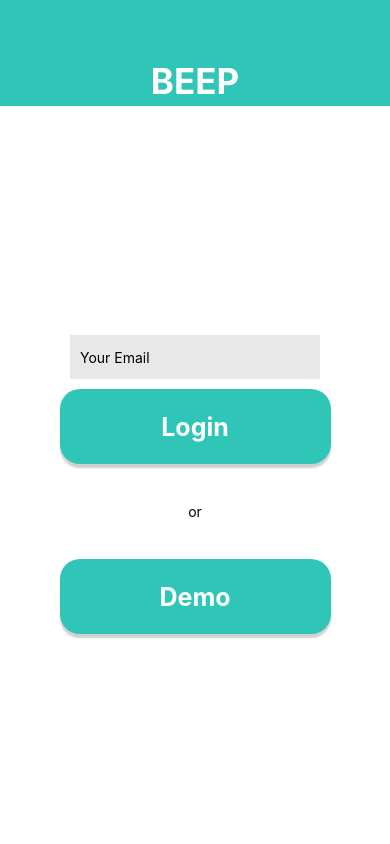
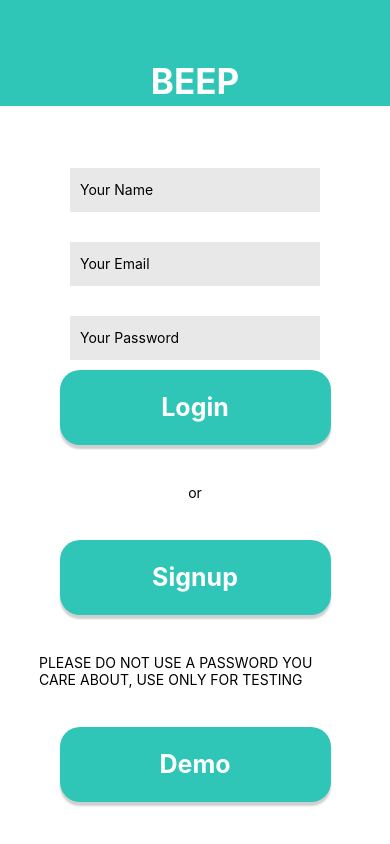
Before and after one commit to etzwang/FrontendFreshFoodies, a React Native app: screen /Login in a window 390 px wide. Built offline with nearby package versions, Linux system fonts and the light colour scheme.

Commit message:
testing login/signup api

```diff
--- a/pages/HomeScreen.js
+++ b/pages/HomeScreen.js
@@ -2,6 +2,7 @@ import { createBottomTabNavigator } from "@react-navigation/bottom-tabs";
 import InventoryScreen from './InventoryScreen';
 import HouseBasketScreen from './HouseBasketScreen';
 import ScanReceiptScreen from "./ScanReceiptScreen";
+import LogoutScreen from "./LogoutScreen";
 import { AntDesign, FontAwesome5, MaterialCommunityIcons } from '@expo/vector-icons';
 
 
@@ -53,6 +54,17 @@ const HomeScreen = () => {
           ),
         }}
       />
+      <Tab.Screen
+        name="Logout"
+        component={LogoutScreen}
+        options={{
+          tabBarLabel: '',
+          tabBarShowLabel: false,
+          tabBarIcon: ({ color }) => (
+            <FontAwesome5 name="user" color={color} size={30} />
+          ),
+        }}
+      />
     </Tab.Navigator>
   );
 }
--- /dev/null
+++ b/pages/LogoutScreen.js
@@ -0,0 +1,49 @@
+import * as React from "react";
+import { View, Text, StyleSheet } from "react-native";
+import Button from "./components/Button.js";
+import AsyncStorage from '@react-native-async-storage/async-storage';
+import { useNavigation } from "@react-navigation/native";
+
+const LogoutScreen = () => {
+  const navigation = useNavigation();
+
+  const logout = () => {
+    AsyncStorage.removeItem("user_email")
+    navigation.push("Login")
+  }
+
+  return (
+    <View style={styles.page}>
+      <Text style={styles.title}>Account</Text>
+      <View style={styles.form}>
+        <Button onPress={logout} title="Logout" color="#2FC6B7" />
+      </View>
+    </View>
+  );
+};
+
+const styles = StyleSheet.create({
+  page: {
+    flex: 1,
+    justifyContent: "flex-end",
+    alignItems: "center",
+    backgroundColor: "#2FC6B7"
+  },
+  title: {
+    color: "#FFFFFF",
+    fontWeight: 'bold',
+    fontSize: 35,
+    paddingBottom: "1%",
+  },
+  form: {
+    width: "100%",
+    height: "87.5%",
+    alignItems: "center",
+    justifyContent: "center",
+    borderTopEndRadius: 35,
+    borderTopStartRadius: 35,
+    backgroundColor: "#FFFFFF"
+  },
+});
+
+export default LogoutScreen;
--- a/pages/login/LoginScreen.js
+++ b/pages/login/LoginScreen.js
@@ -5,16 +5,90 @@ import { useNavigation } from "@react-navigation/native";
 import AsyncStorage from '@react-native-async-storage/async-storage';
 
 const LoginScreen = () => {
+  const [userName, setUserName] = useState(null)
   const [userEmail, setUserEmail] = useState(null)
+  const [userPassword, setUserPassword] = useState(null)
   const navigation = useNavigation();
 
-  const login = () => {
+  const verifyFields = async () => {
+    if (userName == null) {
+      alert("Please enter a name.")
+      return;
+    }
     if (userEmail == null) {
       alert("Please enter an email.")
       return;
     }
-    AsyncStorage.setItem('user_email', userEmail);
-    navigation.navigate("Home")
+    if (userPassword == null) {
+      alert("Please enter a password.")
+      return
+    }
+    // AsyncStorage.setItem('user_email', userEmail);
+    // AsyncStorage.setItem('user_email', userPassword);
+    // navigation.navigate("Home")
+  }
+
+  const sendLoginRequest = async () => {
+    await verifyFields();
+    // try to login with the given email + password
+    console.log("making login request");
+
+    var body = {
+      email: userEmail
+    }
+    var requestOptions = {
+      method: 'POST',
+      headers: {
+        "Content-Type": "application/json"
+      },
+      body: JSON.stringify(body)
+    };
+
+    console.log("request: " + JSON.stringify(requestOptions))
+
+    var response;
+    try {
+      response = await fetch("https://looking-glass-api.herokuapp.com/api/login", requestOptions)
+      console.log("response: " + JSON.stringify(response))
+    } catch (e) {
+      console.log('error', error.message)
+    }
+
+    if (response.status != 200) {
+      console.log("login failed")
+    }
+  }
+
+  const sendSignupRequest = async () => {
+    await verifyFields();
+    console.log("making signup request");
+
+    var body = {
+      name: userName,
+      email: userEmail,
+      password: userPassword
+    }
+    var requestOptions = {
+      method: 'POST',
+      headers: {
+        "Content-Type": "application/json"
+      },
+      body: JSON.stringify(body)
+    };
+
+    console.log("request: " + JSON.stringify(requestOptions))
+
+    var response;
+    try {
+      response = await fetch("https://looking-glass-api.herokuapp.com/api/signup", requestOptions)
+      console.log("response: " + JSON.stringify(response))
+    } catch (e) {
+      console.log('error', error.message)
+    }
+
+    if (response.status != 200) {
+      console.log("login failed")
+    }
   }
 
   return (
@@ -22,17 +96,35 @@ const LoginScreen = () => {
     <Text style={styles.title}>BEEP</Text>
     <View style={styles.form}>
       <TextInput
+        value={userName}
+        onChangeText={(userName) => setUserName(userName)}
+        placeholder={'Your Name'}
+        style={styles.input}
+      />
+      <TextInput
         value={userEmail}
         onChangeText={(userEmail) => setUserEmail(userEmail)}
         placeholder={'Your Email'}
         style={styles.input}
       />
+      <TextInput
+        value={userPassword}
+        onChangeText={(userPassword) => setUserPassword(userPassword)}
+        placeholder={'Your Password'}
+        style={styles.input}
+      />
       <Button
-        onPress={login}
+        onPress={sendLoginRequest}
         title="Login"
         color="#2FC6B7"
       />
       <Text style={{ padding: "10%" }}>or</Text>
+      <Button
+        onPress={sendSignupRequest}
+        title="Signup"
+        color="#2FC6B7"
+      />
+      <Text style={{ padding: "10%" }}>PLEASE DO NOT USE A PASSWORD YOU CARE ABOUT, USE ONLY FOR TESTING</Text>
       <Button
         onPress={() => navigation.navigate("Home")}
         title="Demo"
--- a/pages/receipt/EditReceiptPhotoScreen.js
+++ b/pages/receipt/EditReceiptPhotoScreen.js
@@ -5,13 +5,13 @@ import { Camera, CameraType } from 'expo-camera';
 
 const EditReceiptPhotoScreen = ({ route }) => {
   const makeRequest = async () => {
-    console.log("making request");
+    console.log("making receipt request");
 
-    var myHeaders = new Headers();
-    myHeaders.append("Content-Type", "image/jpeg");
     var requestOptions = {
       method: 'POST',
-      headers: myHeaders,
+      headers: {
+        "Content-Type": "image/jpeg"
+      },
       body: this.props.route.params.b64,
       redirect: 'follow'
     };
```
